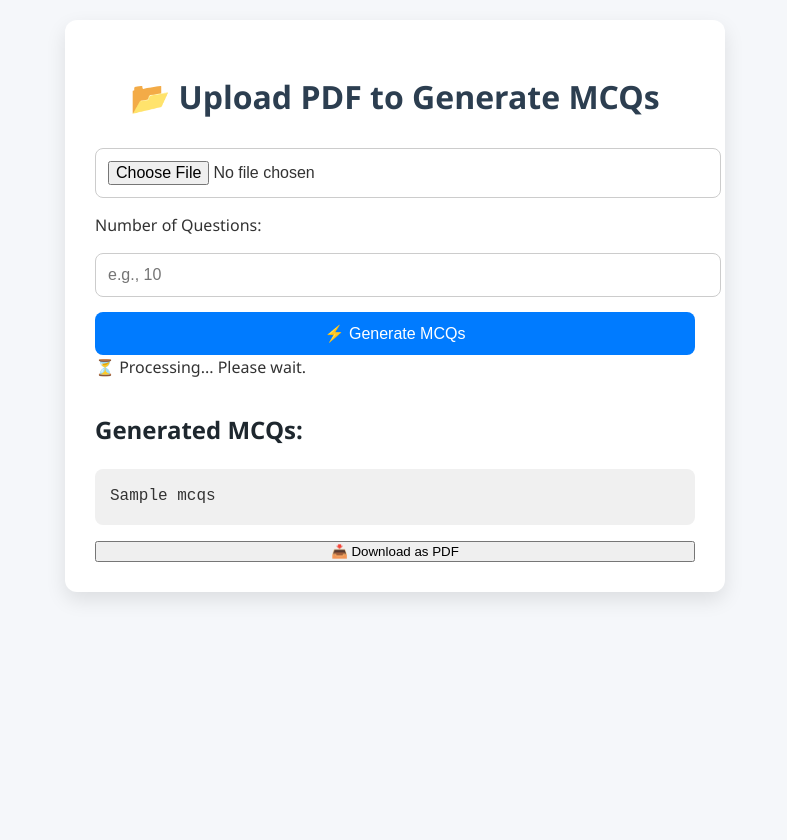
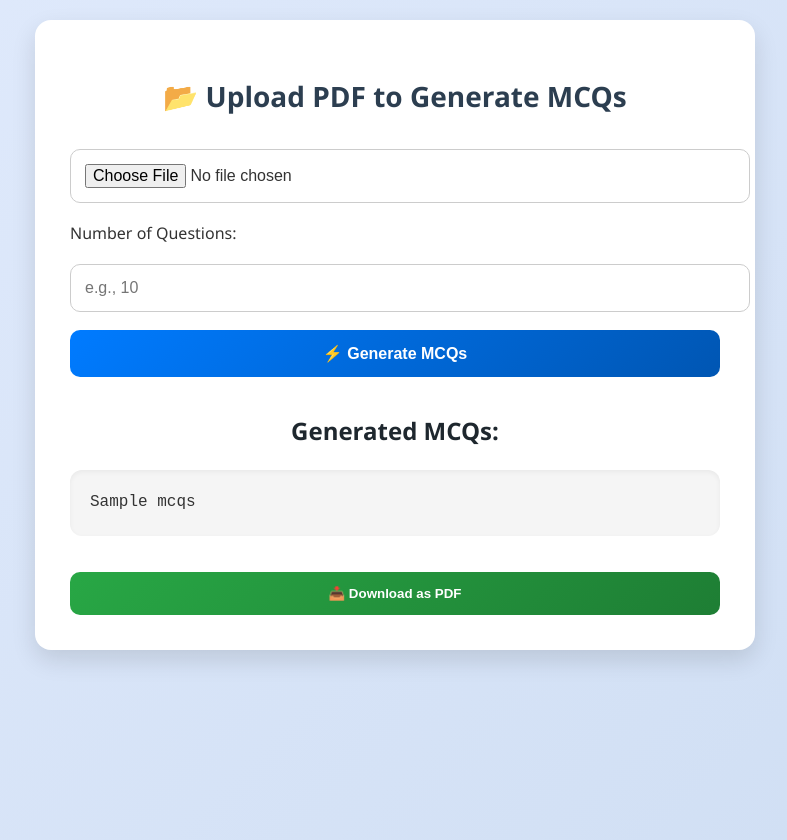
Before and after one commit to sriyendhar/noolmcq, a Flask app: template templates/index.html in a window 1280 px wide. Shown: the whole page, without its empty margins (245-1032 px from the left). Run offline with Flask 3, Linux system fonts and the light colour scheme; the template is opened without the code that fills it: most values are stand-ins (such as "Sample title", 1, 10 or a date in 2020).

Commit message:
Update style.css

```diff
--- a/static/style.css
+++ b/static/style.css
@@ -2,97 +2,133 @@
 body {
     font-family: 'Segoe UI', Tahoma, Geneva, Verdana, sans-serif;
     margin: 0;
-    padding: 0;
-    background: #f5f7fa;
+    padding: 20px;
+    background: linear-gradient(135deg, #e0eafc, #cfdef3);
     color: #333;
     line-height: 1.6;
     display: flex;
     justify-content: center;
     align-items: flex-start;
     min-height: 100vh;
-    padding: 20px;
 }
 
+/* Container styling */
 .container {
     background: #fff;
-    max-width: 600px;
+    max-width: 650px;
     width: 100%;
-    border-radius: 12px;
-    padding: 30px;
-    box-shadow: 0 8px 20px rgba(0, 0, 0, 0.1);
+    border-radius: 16px;
+    padding: 35px;
+    box-shadow: 0 10px 25px rgba(0, 0, 0, 0.12);
+    transition: transform 0.3s ease, box-shadow 0.3s ease;
+}
+
+.container:hover {
+    transform: translateY(-5px);
+    box-shadow: 0 15px 30px rgba(0, 0, 0, 0.15);
 }
 
 /* Heading */
 h1 {
     text-align: center;
     color: #2c3e50;
-    margin-bottom: 25px;
+    font-size: 28px;
+    margin-bottom: 30px;
 }
 
 /* Form styling */
 form {
     display: flex;
     flex-direction: column;
-    gap: 15px;
+    gap: 18px;
 }
 
 input[type="file"],
 input[type="number"],
 input[type="submit"] {
-    padding: 12px;
+    padding: 14px;
     border: 1px solid #ccc;
-    border-radius: 8px;
+    border-radius: 10px;
     font-size: 16px;
     width: 100%;
+    outline: none;
+    transition: all 0.3s ease;
+}
+
+input[type="file"]:focus,
+input[type="number"]:focus {
+    border-color: #007BFF;
+    box-shadow: 0 0 8px rgba(0, 123, 255, 0.3);
 }
 
 input[type="submit"] {
-    background-color: #007BFF;
+    background: linear-gradient(135deg, #007BFF, #0056b3);
     color: white;
     border: none;
-    transition: background-color 0.3s ease;
+    font-weight: 600;
     cursor: pointer;
 }
 
 input[type="submit"]:hover {
-    background-color: #0056b3;
+    background: linear-gradient(135deg, #0056b3, #003f7f);
+    transform: translateY(-2px);
+}
+
+/* Progress message */
+.progress {
+    margin-top: 10px;
+    font-size: 14px;
+    color: #555;
+    display: none;
 }
 
 /* MCQ display */
 h2 {
-    margin-top: 30px;
+    margin-top: 35px;
     color: #1e272e;
+    text-align: center;
 }
 
 pre {
-    background-color: #f0f0f0;
-    padding: 15px;
-    border-radius: 8px;
+    background-color: #f5f5f5;
+    padding: 20px;
+    border-radius: 12px;
     white-space: pre-wrap;
     font-family: 'Courier New', monospace;
     overflow-x: auto;
+    box-shadow: inset 0 2px 5px rgba(0,0,0,0.05);
+    user-select: none; /* Disable text selection */
 }
 
-/* Mobile responsiveness */
-@media (max-width: 600px) {
-    .container {
-        padding: 20px;
+/* Download button */
+.download-btn {
+    margin-top: 20px;
+    background: linear-gradient(135deg, #28a745, #1e7e34);
+    color: #fff;
+    border: none;
+    padding: 14px;
+    border-radius: 10px;
+    font-weight: 600;
+    cursor: pointer;
+    transition: all 0.3s ease;
 }
 
-    input[type="file"],
-    input[type="number"],
-    input[type="submit"] {
-        font-size: 14px;
+.download-btn:hover {
+    background: linear-gradient(135deg, #1e7e34, #155724);
+    transform: translateY(-2px);
 }
-}.context-menu {
+
+/* Context menu (custom right-click menu) */
+.context-menu {
     position: absolute;
     display: none;
-    background-color: white;
+    background-color: #fff;
     border: 1px solid #ddd;
-    box-shadow: 0px 2px 8px rgba(0, 0, 0, 0.2);
+    box-shadow: 0px 4px 12px rgba(0, 0, 0, 0.2);
     z-index: 1000;
-    width: 160px;
+    width: 180px;
     font-family: sans-serif;
+    border-radius: 8px;
 }
 
 .context-menu ul {
@@ -102,13 +138,16 @@ pre {
 }
 
 .context-menu ul li {
-    padding: 10px 15px;
+    padding: 12px 18px;
     cursor: pointer;
+    transition: background 0.2s ease;
 }
 
 .context-menu ul li:hover {
     background-color: #f2f2f2;
 }
+
+/* Disable printing & overlay tricks */
 body {
     -webkit-print-color-adjust: exact;
 }
@@ -119,7 +158,30 @@ pre {
     }
 }
 
-    /* Optional: Hide MCQ text from screen capture tools that rely on overlay detection */
+/* Optional: hide selection for MCQ text */
 #mcq-text::selection {
     background: transparent;
 }
+
+/* Mobile responsiveness */
+@media (max-width: 650px) {
+    .container {
+        padding: 25px;
+    }
+
+    input[type="file"],
+    input[type="number"],
+    input[type="submit"],
+    .download-btn {
+        font-size: 15px;
+        padding: 12px;
+    }
+
+    h1 {
+        font-size: 24px;
+    }
+
+    h2 {
+        font-size: 20px;
+    }
+}
```
Lines whose indentation alone changed are shown as unchanged.
